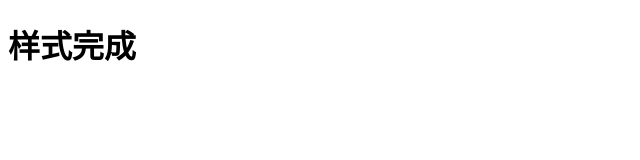
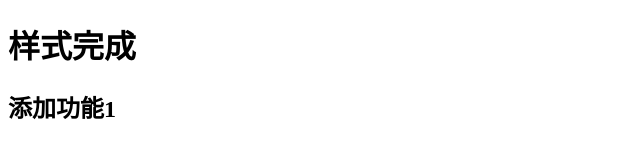
Before and after one commit to Neko23333333/mygit, a plain HTML site: page index.html in a window 1280 px wide. Shown: the whole page, without its empty margins (0-640 px from the left). Drawn offline with Linux system fonts and the light colour scheme.

Commit message:
添加功能1

```diff
--- a/index.html
+++ b/index.html
@@ -10,6 +10,7 @@
 
 <body>
     <h1>样式完成</h1>
+    <h2>添加功能1</h2>
 </body>
 
 </html>
```
